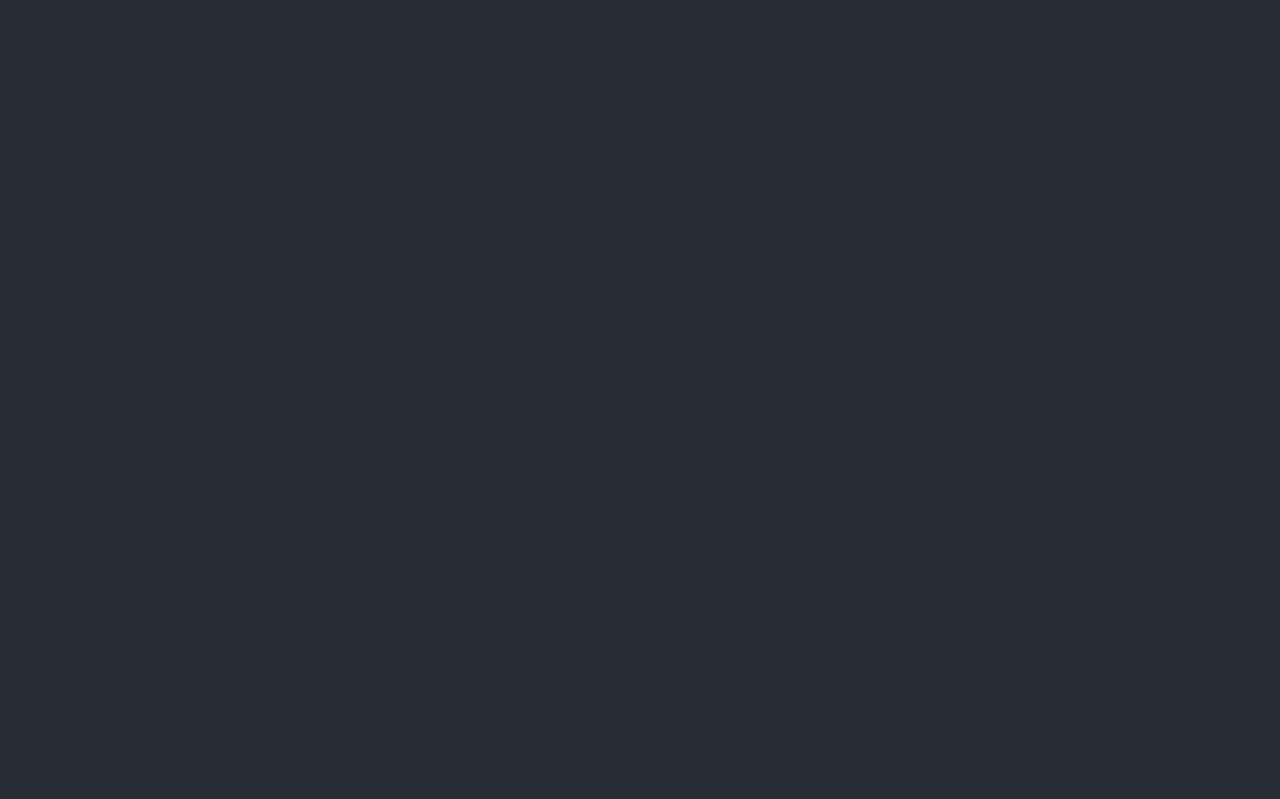
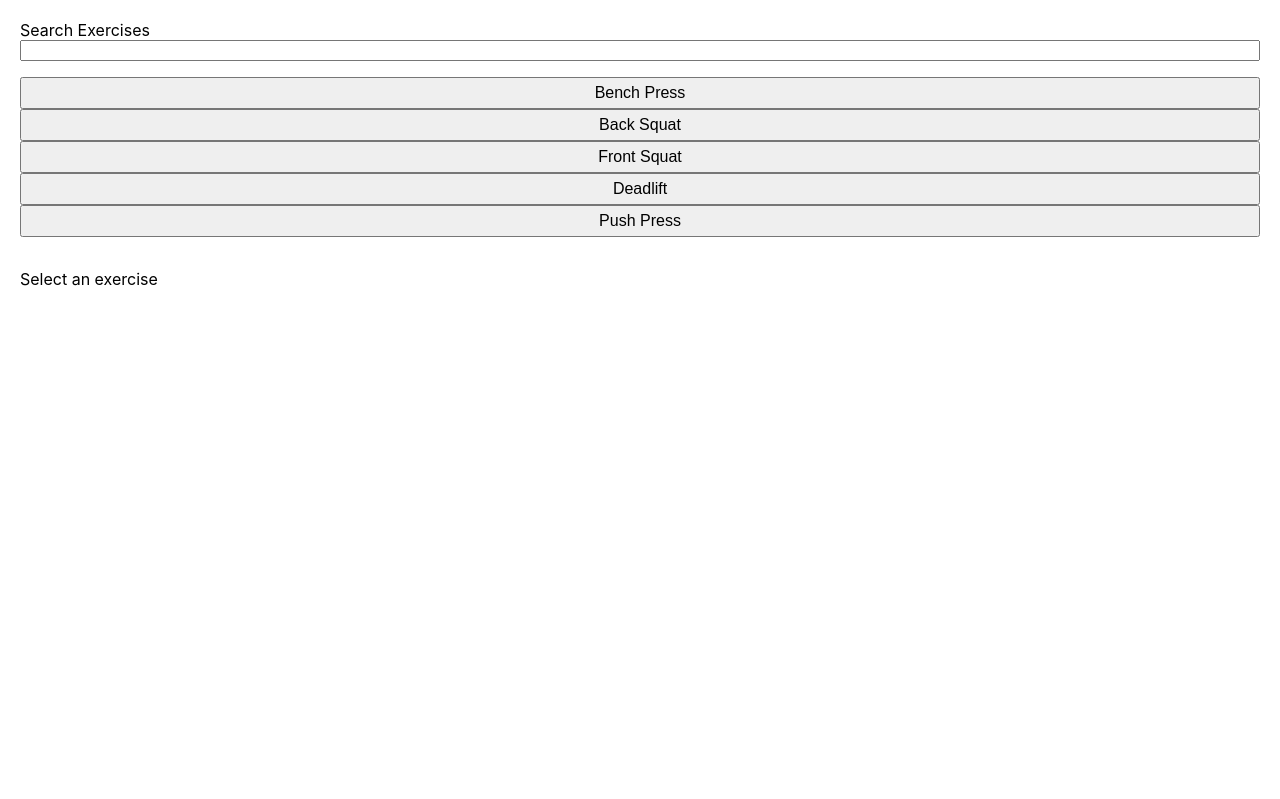
Before and after one commit to amandahase/exercise-library, a React (Create React App) app: page / in a window 1280 px wide. Shown: the top 799 px of the page. Built offline with nearby package versions, Linux system fonts and the light colour scheme.

Commit message:
Start adding some layout styling to UI

```diff
--- a/src/App.css
+++ b/src/App.css
@@ -1,38 +1,50 @@
 .App {
-  text-align: center;
+  margin: 20px;
+  display: flex;
+  flex-direction: column;
 }
 
-.App-logo {
-  height: 40vmin;
-  pointer-events: none;
+.search-panel__search {
+  display: flex;
+  flex-direction: column;
 }
 
-@media (prefers-reduced-motion: no-preference) {
-  .App-logo {
-    animation: App-logo-spin infinite 20s linear;
-  }
+.search-panel__list {
+  list-style-type: none;
+  padding: 0;
 }
 
-.App-header {
-  background-color: #282c34;
-  min-height: 100vh;
-  display: flex;
-  flex-direction: column;
-  align-items: center;
-  justify-content: center;
-  font-size: calc(10px + 2vmin);
-  color: white;
+.search-panel__button {
+  width: 100%;
+  padding: 5px 0;
+  font-size: 1rem;
 }
 
-.App-link {
-  color: #61dafb;
+.details-panel__video {
+  width: 100%;
+  height: auto;
 }
 
-@keyframes App-logo-spin {
-  from {
-    transform: rotate(0deg);
-  }
-  to {
-    transform: rotate(360deg);
-  }
+.details-panel__level {
+  background-color: yellow;
+  border-radius: 10px;
+  padding: 5px 10px;
+  width: min-content;
+  font-size: 0.875rem;
 }
+
+.details-panel__title {
+  font-size: 2rem;
+}
+
+.details-panel__description {
+  font-size: 1rem;
+}
+
+.details-panel__accordion {
+  width: 100%;
+}
+
+.details-panel__accordion-summary::marker {
+  padding-right: 5px;
+}
--- a/src/App.js
+++ b/src/App.js
@@ -72,54 +72,50 @@ function App() {
 // OR we want to keep the skeleton of each panel in here and then just have components for the various parts inside them
 // like the video, search input, list, accordion/modal, chip, etc.
 
+// TODO NEXT: Use Axios to fetch actual list from API endpoint to replace static list
+// TODO NEXT: Add styles and layout for better UI and UX - className="App-header"
+
   return (
     <div className="App"> {/** This needs to be a grid layout */}
-      <header className="App-header">
-
-      </header>
-      <aside>
-        <label htmlFor="search_exercises">Search Exercises</label>
+      <aside className="search-panel">
+        <div className="search-panel__search">
+          <label htmlFor="search_exercises" className="search-panel__label">Search Exercises</label>
           <input
-          type="text"
+            type="search"
             id="search_exercises"
             name="search_exercises"
             value={searchValue}
             onChange={handleSearchFieldChange}
+            className="search-panel__input"
           />
-        <ul>
+        </div>
+        <ul className="search-panel__list">
           {exerciseList.map((exercise) => (
-            <li key={exercise.id}>
-              <button onClick={() => handleExerciseSelection(exercise)}>{exercise.name}</button>
+            <li key={exercise.id} className="search-panel__list-item">
+              <button onClick={() => handleExerciseSelection(exercise)} className="search-panel__button">{exercise.name}</button>
             </li>
           ))}
         </ul>
       </aside>
-      <main>
-        {/*
-          Right panel with details displayed
-
-          <h1></h1>
-          <div></div> --> requesite exercise level chip
-          <p></p>
-          <video></video>
-          either an daccordion or a modal popup for MORE DETAILS section
-        */}
+      <main className="details-panel">
         {isExerciseSelected ?
-          <section>
-            <h1>{selectedExercise.name}</h1>
-            <p>{selectedExercise.description}</p>
-            <iframe width="560" height="315"
+          <section className="details-panel__section">
+            <h1 className="details-panel__title">{selectedExercise.name}</h1>
+            <div className="details-panel__level">Intermediate</div>
+            <p className="details-panel__description">{selectedExercise.description}</p>
+            <iframe
               src={selectedExercise.video_url}
               referrerPolicy="strict-origin-when-cross-origin"
               title={`${selectedExercise.name} Video`}
+              className="details-panel__video"
             />
-            <details>
-              <summary>More {selectedExercise.name} Details</summary>
-              <p>Here is the content!</p>
+            <details className="details-panel__accordion">
+              <summary className="details-panel__accordion-summary">More {selectedExercise.name} Details</summary>
+              <p className="details-panel__accordion-content">Here is the content!</p>
             </details>
           </section>
         :
-          <p>Select an exercise</p>
+          <p className="details-panel__empty-text">Select an exercise</p>
         }
       </main>
     </div>
```
Lines whose indentation alone changed are shown as unchanged.
